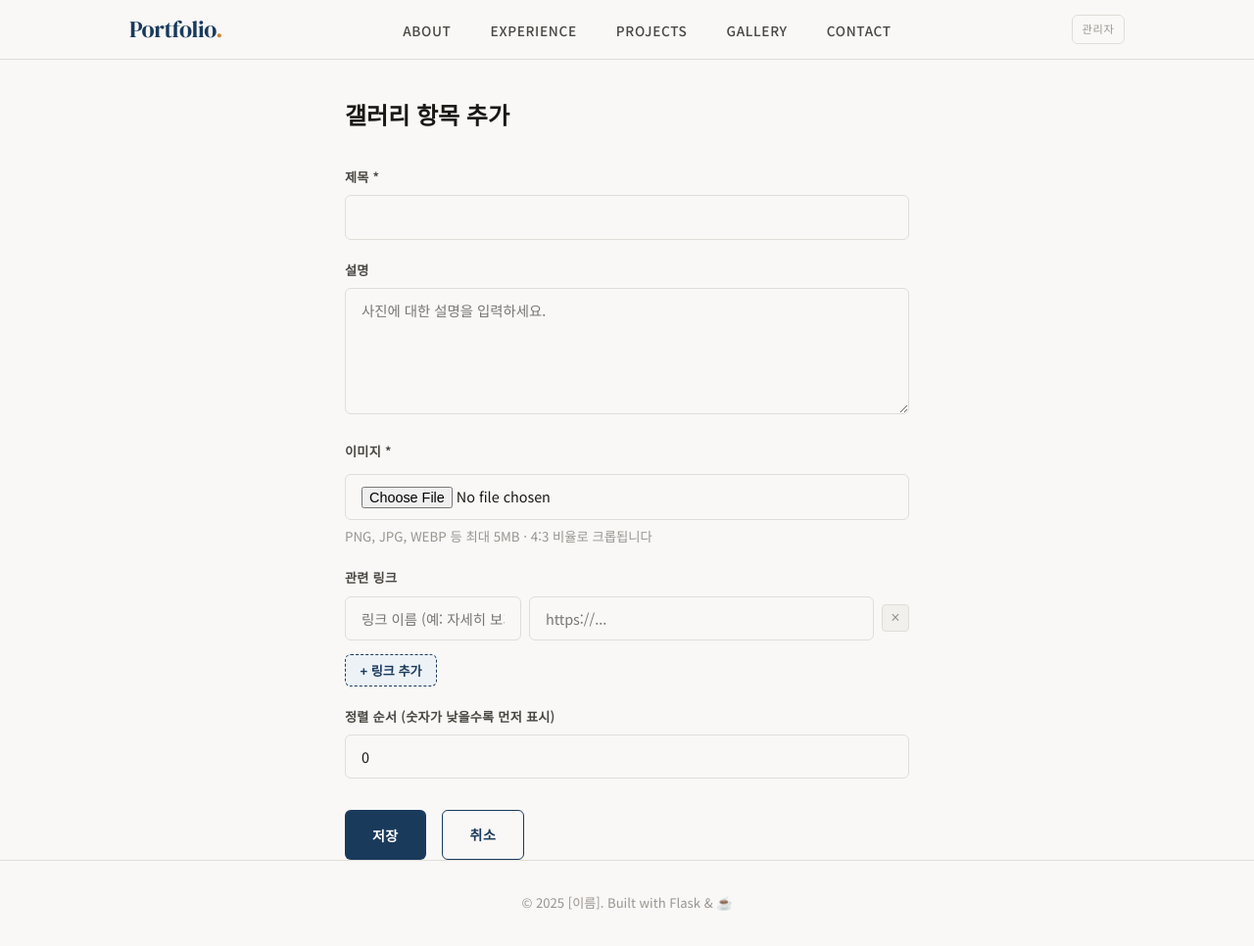
After one commit to junglepark94-alt/portfolio, a Flask app: page /admin/gallery/new in a window 1280 px wide. The commit adds this page. Shown: the whole page at 98% size. Run offline with Flask 3, Linux system fonts and the light colour scheme; the visitor is signed in with stand-in values (Sample User, id 1); some libraries are stand-ins or nearby versions.

Commit message:
add Gallery section with horizontal scroll, detail modal, and admin CRUD
- GalleryItem model: title, description, image, links, sort_order
- Gallery section in portfolio between Projects and Contact
- Horizontal scroll with snap, hover zoom, 4:3 crop on upload
- Click card -> modal with image, description, and links
- Admin dashboard: gallery list with thumbnail preview
- Nav: Gallery link added

Co-Authored-By: Claude Sonnet 4.6 <noreply@anthropic.com>

```diff
--- a/app.py
+++ b/app.py
@@ -92,6 +92,23 @@ class ProjectImage(db.Model):
     filename = db.Column(db.String(300), nullable=False)
     is_main = db.Column(db.Boolean, default=False)
     sort_order = db.Column(db.Integer, default=0)
+
+
+class GalleryItem(db.Model):
+    __tablename__ = 'gallery_item'
+    id = db.Column(db.Integer, primary_key=True)
+    title = db.Column(db.String(200), nullable=False)
+    description = db.Column(db.Text, default='')
+    image_filename = db.Column(db.String(300), nullable=False)
+    links_json = db.Column(db.Text, default='[]')
+    sort_order = db.Column(db.Integer, default=0)
+    created_at = db.Column(db.DateTime, default=datetime.utcnow)
+
+    @property
+    def links(self):
+        import json as _j
+        try: return _j.loads(self.links_json or '[]')
+        except: return []
 
 
 class Admin(db.Model):
@@ -294,8 +311,9 @@ def init_db():
 @app.route('/')
 def index():
     projects = Project.query.order_by(Project.order, Project.created_at.desc()).all()
+    gallery_items = GalleryItem.query.order_by(GalleryItem.sort_order, GalleryItem.created_at).all()
     profile = db.session.get(Profile, 1)
-    return render_template('index.html', projects=projects, profile=profile)
+    return render_template('index.html', projects=projects, gallery_items=gallery_items, profile=profile)
 
 
 # ── Admin Auth ───────────────────────────────────────────
@@ -334,11 +352,13 @@ def login_required(f):
 def admin_dashboard():
     projects = Project.query.order_by(Project.order, Project.created_at.desc()).all()
     profile = db.session.get(Profile, 1)
+    gallery_items = GalleryItem.query.order_by(GalleryItem.sort_order, GalleryItem.created_at).all()
     db_info = {
         'engine': 'SQLite ⚠️ (재배포 시 데이터 소멸)' if _using_sqlite else 'PostgreSQL ✅',
         'warning': _using_sqlite and _is_production,
     }
-    return render_template('admin.html', projects=projects, profile=profile, db_info=db_info)
+    return render_template('admin.html', projects=projects, profile=profile,
+                           gallery_items=gallery_items, db_info=db_info)
 
 
 @app.route('/admin/profile', methods=['GET', 'POST'])
@@ -470,6 +490,81 @@ def project_delete(pid):
     return redirect(url_for('admin_dashboard'))
 
 
+# ── Gallery CRUD ────────────────────────────────────────
+
+def _save_gallery_image(request):
+    import base64 as _b64, json as _j
+    cropped = request.form.get('cropped_data')
+    if cropped and ',' in cropped:
+        _, data = cropped.split(',', 1)
+        filename = f"gallery_{int(time.time())}.jpg"
+        os.makedirs(app.config['UPLOAD_FOLDER'], exist_ok=True)
+        with open(os.path.join(app.config['UPLOAD_FOLDER'], filename), 'wb') as f:
+            f.write(_b64.b64decode(data))
+        return filename
+    return save_uploaded_image(request.files.get('image'))
+
+@app.route('/admin/gallery/new', methods=['GET', 'POST'])
+@login_required
+def gallery_new():
+    import json as _j
+    if request.method == 'POST':
+        filename = _save_gallery_image(request)
+        if not filename:
+            flash('이미지를 선택해주세요.')
+            return redirect(request.url)
+        labels = request.form.getlist('link_label')
+        urls   = request.form.getlist('link_url')
+        links  = [{'label': l.strip(), 'url': u.strip()}
+                  for l, u in zip(labels, urls) if l.strip() and u.strip()]
+        item = GalleryItem(
+            title=request.form['title'],
+            description=request.form.get('description', ''),
+            image_filename=filename,
+            links_json=_j.dumps(links, ensure_ascii=False),
+            sort_order=int(request.form.get('sort_order', 0)),
+        )
+        db.session.add(item)
+        db.session.commit()
+        flash('갤러리 항목이 추가되었습니다.')
+        return redirect(url_for('admin_dashboard'))
+    return render_template('gallery_form.html', item=None)
+
+@app.route('/admin/gallery/<int:gid>/edit', methods=['GET', 'POST'])
+@login_required
+def gallery_edit(gid):
+    import json as _j
+    item = GalleryItem.query.get_or_404(gid)
+    if request.method == 'POST':
+        labels = request.form.getlist('link_label')
+        urls   = request.form.getlist('link_url')
+        links  = [{'label': l.strip(), 'url': u.strip()}
+                  for l, u in zip(labels, urls) if l.strip() and u.strip()]
+        item.title = request.form['title']
+        item.description = request.form.get('description', '')
+        item.links_json = _j.dumps(links, ensure_ascii=False)
+        item.sort_order = int(request.form.get('sort_order', 0))
+        new_img = _save_gallery_image(request)
+        if new_img:
+            item.image_filename = new_img
+        db.session.commit()
+        flash('갤러리 항목이 수정되었습니다.')
+        return redirect(url_for('admin_dashboard'))
+    return render_template('gallery_form.html', item=item)
+
+@app.route('/admin/gallery/<int:gid>/delete', methods=['POST'])
+@login_required
+def gallery_delete(gid):
+    item = GalleryItem.query.get_or_404(gid)
+    fpath = os.path.join(app.config['UPLOAD_FOLDER'], item.image_filename)
+    if os.path.exists(fpath):
+        os.remove(fpath)
+    db.session.delete(item)
+    db.session.commit()
+    flash('갤러리 항목이 삭제되었습니다.')
+    return redirect(url_for('admin_dashboard'))
+
+
 # ── Image AJAX Routes ───────────────────────────────────
 
 @app.route('/admin/project/<int:pid>/images/upload', methods=['POST'])
--- a/static/js/main.js
+++ b/static/js/main.js
@@ -122,6 +122,46 @@ if (modal) {
   });
 }
 
+// ── Gallery Modal ────────────────────────────
+const galleryModal = document.getElementById('galleryModal');
+if (galleryModal) {
+  const gClose = document.getElementById('galleryModalClose');
+
+  function openGalleryModal(card) {
+    const d = card.dataset;
+    document.getElementById('galleryModalImg').src = d.image || '';
+    document.getElementById('galleryModalImg').alt = d.title || '';
+    document.getElementById('galleryModalTitle').textContent = d.title || '';
+    document.getElementById('galleryModalDesc').textContent = d.desc || '';
+    document.getElementById('galleryModalImgWrap').style.display = d.image ? '' : 'none';
+
+    const linksEl = document.getElementById('galleryModalLinks');
+    let links = [];
+    try { links = JSON.parse(d.links || '[]'); } catch(e) {}
+    linksEl.innerHTML = links.map(lk =>
+      `<a href="${lk.url}" class="pc-link" target="_blank" rel="noopener">${lk.label} →</a>`
+    ).join('');
+
+    galleryModal.classList.add('active');
+    galleryModal.setAttribute('aria-hidden', 'false');
+    document.body.style.overflow = 'hidden';
+  }
+
+  function closeGalleryModal() {
+    galleryModal.classList.remove('active');
+    galleryModal.setAttribute('aria-hidden', 'true');
+    document.body.style.overflow = '';
+  }
+
+  gClose.addEventListener('click', closeGalleryModal);
+  galleryModal.addEventListener('click', e => { if (e.target === galleryModal) closeGalleryModal(); });
+  document.addEventListener('keydown', e => { if (e.key === 'Escape') closeGalleryModal(); });
+
+  document.querySelectorAll('.gallery-card').forEach(card => {
+    card.addEventListener('click', () => openGalleryModal(card));
+  });
+}
+
 // ── Project Form: Dynamic Links ──────────────
 const linkRows = document.getElementById('linkRows');
 const addLinkBtn = document.getElementById('addLinkBtn');
--- a/templates/base.html
+++ b/templates/base.html
@@ -16,6 +16,7 @@
         <li><a href="#about">About</a></li>
         <li><a href="#experience">Experience</a></li>
         <li><a href="#projects">Projects</a></li>
+        <li><a href="#gallery">Gallery</a></li>
         <li><a href="#contact">Contact</a></li>
       </ul>
       {% if session.get('logged_in') %}
--- /dev/null
+++ b/templates/gallery_form.html
@@ -0,0 +1,131 @@
+{% extends "base.html" %}
+{% block title %}{{ '갤러리 수정' if item else '갤러리 추가' }}{% endblock %}
+{% block content %}
+<link rel="stylesheet" href="https://cdnjs.cloudflare.com/ajax/libs/cropperjs/1.6.2/cropper.min.css" />
+
+<div class="container" style="padding-top:6rem; max-width:640px;">
+  <h2>{{ '갤러리 항목 수정' if item else '갤러리 항목 추가' }}</h2>
+
+  <form method="POST" enctype="multipart/form-data" style="margin-top:2rem;" id="galleryForm">
+    <input type="hidden" name="cropped_data" id="croppedData" />
+
+    <div class="form-group">
+      <label>제목 *</label>
+      <input type="text" name="title" value="{{ item.title if item else '' }}" required />
+    </div>
+
+    <div class="form-group">
+      <label>설명</label>
+      <textarea name="description" rows="5" placeholder="사진에 대한 설명을 입력하세요.">{{ item.description if item else '' }}</textarea>
+    </div>
+
+    <!-- 이미지 업로드 & 크롭 -->
+    <div class="form-group">
+      <label>이미지 {% if not item %}*{% endif %}</label>
+
+      {% if item %}
+      <div class="img-preview-wrap" style="margin-bottom:0.75rem;">
+        <img src="{{ url_for('static', filename='uploads/' + item.image_filename) }}"
+             class="img-preview" alt="현재 이미지" />
+        <span style="font-size:0.8rem; color:var(--muted);">새 이미지를 선택하면 교체됩니다.</span>
+      </div>
+      {% endif %}
+
+      <div class="gallery-crop-zone" id="cropZone" style="display:none;">
+        <div class="crop-wrap" style="max-height:360px; background:#111; overflow:hidden;">
+          <img id="cropTarget" src="" alt="" style="display:block; max-width:100%;" />
+        </div>
+        <div style="display:flex; gap:0.75rem; padding:0.75rem 0;">
+          <button type="button" id="applyCropBtn" class="btn btn-primary">크롭 적용</button>
+          <button type="button" id="skipCropBtn" class="btn btn-ghost">크롭 없이 사용</button>
+        </div>
+      </div>
+
+      <div id="cropPreviewWrap" style="display:none; margin-bottom:0.75rem;">
+        <img id="cropPreview" src="" alt=""
+             style="width:220px; height:165px; object-fit:cover; border-radius:var(--radius); border:1px solid var(--border);" />
+        <div style="margin-top:0.4rem; font-size:0.78rem; color:var(--accent);">✓ 크롭 완료</div>
+      </div>
+
+      <input type="file" id="fileInput" name="image" accept="image/*" style="margin-top:0.25rem;" />
+      <small style="color:var(--muted); display:block; margin-top:0.3rem;">PNG, JPG, WEBP 등 최대 5MB · 4:3 비율로 크롭됩니다</small>
+    </div>
+
+    <!-- 관련 링크 -->
+    <div class="form-group">
+      <label>관련 링크</label>
+      <div id="linkRows">
+        {% if item and item.links %}
+          {% for lk in item.links %}
+          <div class="link-row">
+            <input type="text" name="link_label" placeholder="링크 이름" value="{{ lk.label }}" />
+            <input type="url"  name="link_url"   placeholder="https://..." value="{{ lk.url }}" />
+            <button type="button" class="link-remove-btn" aria-label="삭제">×</button>
+          </div>
+          {% endfor %}
+        {% else %}
+          <div class="link-row">
+            <input type="text" name="link_label" placeholder="링크 이름 (예: 자세히 보기)" />
+            <input type="url"  name="link_url"   placeholder="https://..." />
+            <button type="button" class="link-remove-btn" aria-label="삭제">×</button>
+          </div>
+        {% endif %}
+      </div>
+      <button type="button" id="addLinkBtn" class="btn-add-link">+ 링크 추가</button>
+    </div>
+
+    <div class="form-group">
+      <label>정렬 순서 (숫자가 낮을수록 먼저 표시)</label>
+      <input type="number" name="sort_order" value="{{ item.sort_order if item else 0 }}" />
+    </div>
+
+    <div style="display:flex; gap:1rem; margin-top:2rem;">
+      <button type="submit" class="btn btn-primary">저장</button>
+      <a href="{{ url_for('admin_dashboard') }}" class="btn btn-ghost">취소</a>
+    </div>
+  </form>
+</div>
+
+<script src="https://cdnjs.cloudflare.com/ajax/libs/cropperjs/1.6.2/cropper.min.js"></script>
+<script>
+(function () {
+  const fileInput  = document.getElementById('fileInput');
+  const cropTarget = document.getElementById('cropTarget');
+  const cropZone   = document.getElementById('cropZone');
+  const previewWrap = document.getElementById('cropPreviewWrap');
+  const previewImg  = document.getElementById('cropPreview');
+  const croppedData = document.getElementById('croppedData');
+  let cropper = null;
+
+  fileInput.addEventListener('change', function () {
+    const file = this.files[0];
+    if (!file) return;
+    const url = URL.createObjectURL(file);
+    cropTarget.src = url;
+    cropZone.style.display = '';
+    previewWrap.style.display = 'none';
+    croppedData.value = '';
+    cropTarget.onload = () => {
+      if (cropper) { cropper.destroy(); }
+      cropper = new Cropper(cropTarget, { aspectRatio: 4/3, viewMode: 1, autoCropArea: 0.9 });
+    };
+  });
+
+  document.getElementById('applyCropBtn').addEventListener('click', function () {
+    if (!cropper) return;
+    const canvas = cropper.getCroppedCanvas({ maxWidth: 1200, maxHeight: 900 });
+    croppedData.value = canvas.toDataURL('image/jpeg', 0.88);
+    previewImg.src = croppedData.value;
+    previewWrap.style.display = '';
+    cropZone.style.display = 'none';
+    // 크롭 완료 시 파일 input 초기화 (서버가 cropped_data 사용)
+    fileInput.value = '';
+  });
+
+  document.getElementById('skipCropBtn').addEventListener('click', function () {
+    cropZone.style.display = 'none';
+    croppedData.value = '';
+  });
+})();
+</script>
+{% endblock %}
```
Also changed, not shown: static/css/main.css (+58 -0 lines), templates/admin.html (+34 -0 lines), templates/index.html (+42 -0 lines).
